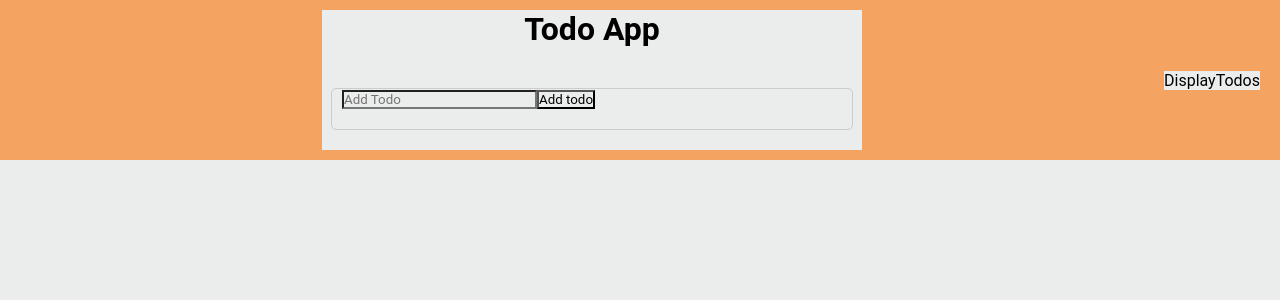
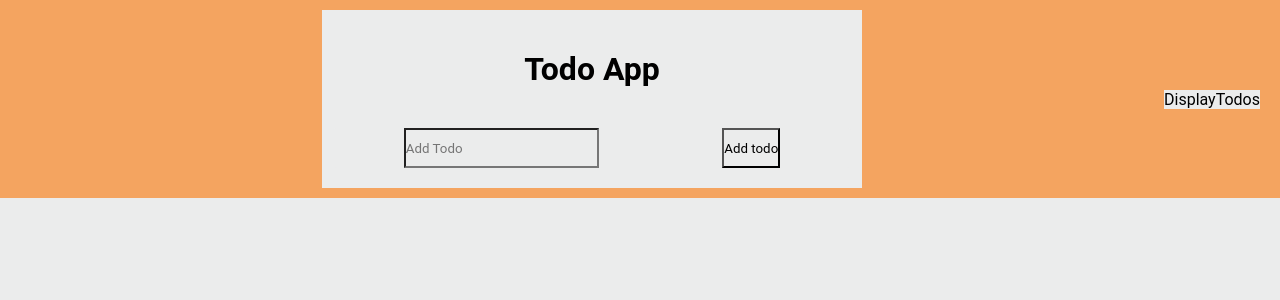
Before and after one commit to brian-ambani/react-projects, a React (Create React App) app in the folder todo-app/: page / in a window 1280 px wide. Shown: the top 300 px of the page. Built offline with nearby package versions, Linux system fonts and the light colour scheme.

Commit message:
updated project files

```diff
--- a/todo-app/src/components/addTodo/AddTodo.module.css
+++ b/todo-app/src/components/addTodo/AddTodo.module.css
@@ -10,9 +10,11 @@
 }
 
 .todoInput {
+  display: flex;
+  justify-content: space-around;
+
   width: 100%;
   height: 40px;
-  border: 1px solid #ccc;
   border-radius: 5px;
   padding: 0 10px;
   font-size: 16px;
@@ -20,5 +22,5 @@
 }
 
 h1 {
-  margin-bottom: 40px;
+  margin: 40px;
 }
```
